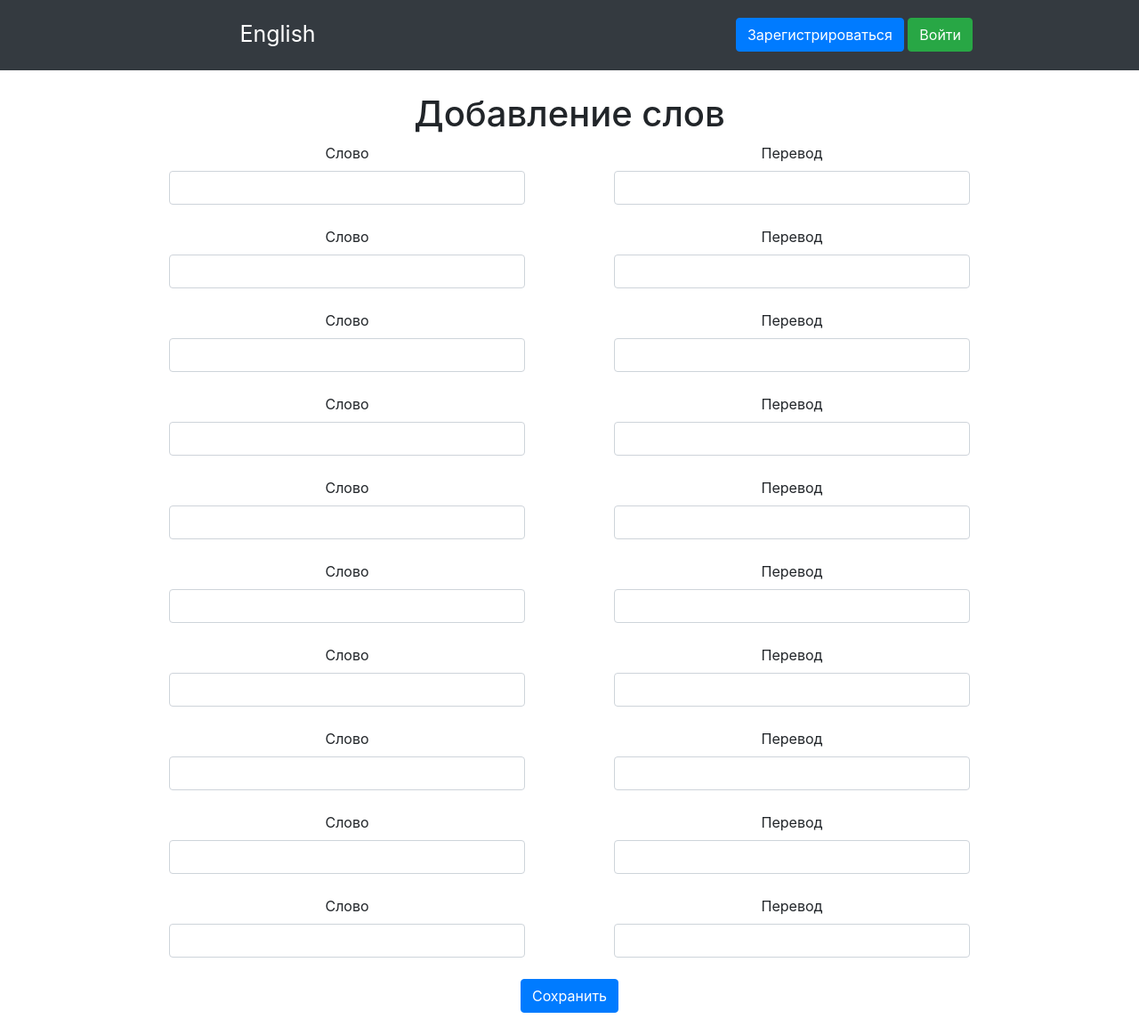
After one commit to DaniilRoitenberg688/english_site, a Flask app: page /add_word/1 in a window 1280 px wide. The commit adds this page. Shown: the whole page at 89% size. Run offline with Flask 3, Linux system fonts and the light colour scheme; some libraries are stand-ins or nearby versions.

Commit message:
Добавление слов. Наконец-то!

```diff
--- a/forms/modules_forms.py
+++ b/forms/modules_forms.py
@@ -1,8 +1,43 @@
 from flask_wtf import FlaskForm
 from wtforms import PasswordField, StringField, SubmitField, EmailField, BooleanField, TextAreaField
 from wtforms.validators import DataRequired
+
 
 class CreateModule(FlaskForm):
     name = StringField('Название модуля', validators=[DataRequired()])
     description = StringField('Описание модуля(пару слов)', validators=[DataRequired()])
     submit = SubmitField('Создать', validators=[DataRequired()])
+
+
+class AddWord(FlaskForm):
+    word1 = StringField('Слово' )
+    translation1 = StringField('Перевод')
+
+    word2 = StringField('Слово')
+    translation2 = StringField('Перевод')
+
+    word3 = StringField('Слово')
+    translation3 = StringField('Перевод')
+
+    word4 = StringField('Слово')
+    translation4 = StringField('Перевод')
+
+    word5 = StringField('Слово')
+    translation5 = StringField('Перевод')
+
+    word6 = StringField('Слово')
+    translation6 = StringField('Перевод')
+
+    word7 = StringField('Слово')
+    translation7 = StringField('Перевод')
+
+    word8 = StringField('Слово')
+    translation8 = StringField('Перевод')
+
+    word9 = StringField('Слово')
+    translation9 = StringField('Перевод')
+
+    word10 = StringField('Слово')
+    translation10 = StringField('Перевод')
+
+    save_btn = SubmitField('Сохранить')
--- a/main.py
+++ b/main.py
@@ -6,7 +6,7 @@ from flask_login import LoginManager, login_user, logout_user, current_user
 from data.db_session import create_session, global_init
 from data.modules import Module
 from data.users import User
-from forms.modules_forms import CreateModule
+from forms.modules_forms import CreateModule, AddWord
 from forms.user_form import LoginForm, RegisterForm, RegisterStudentForm
 
 app = Flask(__name__)
@@ -140,17 +140,23 @@ def add_module():
     form = CreateModule()
     if form.validate_on_submit():
         sess = create_session()
+
+        all_modules_names = sess.query(Module.name).all()
+
+        if form.name.data in all_modules_names:
+            return render_template('new_module.html', form=form,
+                                   message='Такой модуль уже есть. Придумайте другое название',
+                                   title='Создание модуля')
+
         module = Module(name=form.name.data,
                         description=form.description.data,
                         words=f'{form.name.data}.csv',
                         teacher=current_user.id)
+
         sess.add(module)
 
-
-        with open(f'static/words/{module.words}', 'w') as file:
-            writer = csv.DictWriter(file, fieldnames=['word', 'translation'], delimiter=';',
-                                    quoting=csv.QUOTE_NONNUMERIC)
-            writer.writeheader()
+        with open(f'static/words/{module.words}', 'w', newline='') as file:
+            pass
 
         for student in sess.query(User).filter(User.teacher == current_user.email):
             if student.modules:
@@ -160,7 +166,6 @@ def add_module():
             else:
                 student.modules = f'{module.id}: {0}'
 
-
         sess.commit()
 
         return redirect('/all_modules')
@@ -168,9 +173,53 @@ def add_module():
     return render_template('new_module.html', form=form)
 
 
+@app.route('/add_word/<int:module_id>', methods=['GET', 'POST'])
+def add_word(module_id):
+    form = AddWord()
+    if form.validate_on_submit():
+        sess = create_session()
+        module: Module = sess.query(Module).get(module_id)
+        with open(f'static/words/{module.words}', 'r', newline='') as file:
+            data = csv.DictReader(file, delimiter=';', quotechar='"')
+            previous_words = [line for line in data]
+
+        with open(f'static/words/{module.words}', 'w', newline='') as file:
+            writer = csv.DictWriter(file, fieldnames=['id', 'word', 'translation'], delimiter=';',
+                                    quoting=csv.QUOTE_NONNUMERIC)
+            writer.writeheader()
+
+            last_index = 1
+            if previous_words:
+                print(previous_words[-1])
+                last_index = int(previous_words[-1]['id']) + 1
+                print(last_index)
+
+            for line in previous_words:
+                writer.writerow(line)
+
+            for i in range(1, 11):
+                word = form.data[f'word{i}']
+                translation = form.data[f'translation{i}']
+                if word and translation:
+                    writer.writerow({'id': str(last_index), 'word': word, 'translation': translation})
+
+                    last_index += 1
+
+        return redirect('/all_modules')
+
+    return render_template('add_word.html', form=form, title='Добавление слов')
+
+
+@app.route('/edit_module/<int:module_id>', methods=['GET', 'POST'])
+def edit_module(module_id):
+    sess = create_session()
+    module = sess.query(Module).get(module_id)
+    return render_template('edit_module.html', module=module, title='Изменение модуля')
+
+
 def main():
     global_init('db/users.db')
-    app.run('127.0.0.1', 8000)
+    app.run('127.0.0.1', 5000)
 
 
 if __name__ == '__main__':
--- a/static/css/style.css
+++ b/static/css/style.css
@@ -4,3 +4,23 @@
 .name {color: white}
 .btn {font-color: white}
 main {margin: 25px}
+
+.block{
+    display: flex;
+    flex-direction: row;
+    justify-content: flex-start;
+    justify-content: center;
+    align-items: center;
+    text-align: center;
+}
+
+.con {
+       margin-left: 50px;
+       margin-right: 50px;
+       width: 400px;
+}
+
+.edit_module_p {
+font-size: 27px;
+
+}
--- a/static/words/test1.csv
+++ /dev/null
@@ -1 +0,0 @@
-"word";"translation"
--- a/static/words/test2.csv
+++ /dev/null
@@ -1 +0,0 @@
-"word";"translation"
--- a/static/words/test3.csv
+++ /dev/null
@@ -1 +0,0 @@
-"word";"translation"
--- /dev/null
+++ b/templates/add_word.html
@@ -0,0 +1,143 @@
+{% extends "base.html" %}
+
+{% block content %}
+<h1 class="text-center">Добавление слов</h1>
+<form action="" method="post">
+    {{ form.hidden_tag() }}
+    <div class="block">
+        <div class="con">
+            {{ form.word1.label }}
+            {{ form.word1(class="form-control word") }}
+        </div>
+
+        <div class="con">
+            {{ form.translation1.label }}
+            {{ form.translation1(class="form-control word") }}
+        </div>
+    </div>
+    <br>
+
+    <div class="block">
+        <div class="con">
+            {{ form.word2.label }}
+            {{ form.word2(class="form-control word") }}
+        </div>
+
+        <div class="con">
+            {{ form.translation2.label }}
+            {{ form.translation2(class="form-control word") }}
+        </div>
+    </div>
+    <br>
+
+    <div class="block">
+        <div class="con">
+            {{ form.word3.label }}
+            {{ form.word3(class="form-control word") }}
+        </div>
+
+        <div class="con">
+            {{ form.translation3.label }}
+            {{ form.translation3(class="form-control word") }}
+        </div>
+    </div>
+    <br>
+
+    <div class="block">
+        <div class="con">
+            {{ form.word4.label }}
+            {{ form.word4(class="form-control word") }}
+        </div>
+
+        <div class="con">
+            {{ form.translation4.label }}
+            {{ form.translation4(class="form-control word") }}
+        </div>
+    </div>
+    <br>
+
+
+    <div class="block">
+        <div class="con">
+            {{ form.word5.label }}
+            {{ form.word5(class="form-control word") }}
+        </div>
+
+        <div class="con">
+            {{ form.translation5.label }}
+            {{ form.translation5(class="form-control word") }}
+        </div>
+    </div>
+    <br>
+
+    <div class="block">
+        <div class="con">
+            {{ form.word6.label }}
+            {{ form.word6(class="form-control word") }}
+        </div>
+
+        <div class="con">
+            {{ form.translation6.label }}
+            {{ form.translation6(class="form-control word") }}
+        </div>
+    </div>
+    <br>
+
+    <div class="block">
+        <div class="con">
+            {{ form.word7.label }}
+            {{ form.word7(class="form-control word") }}
+        </div>
+
+        <div class="con">
+            {{ form.translation7.label }}
+            {{ form.translation7(class="form-control word") }}
+        </div>
+    </div>
+    <br>
+
+    <div class="block">
+        <div class="con">
+            {{ form.word8.label }}
+            {{ form.word8(class="form-control word") }}
+        </div>
+
+        <div class="con">
+            {{ form.translation8.label }}
+            {{ form.translation8(class="form-control word") }}
+        </div>
+    </div>
+    <br>
+
+    <div class="block">
+        <div class="con">
+            {{ form.word9.label }}
+            {{ form.word9(class="form-control word") }}
+        </div>
+
+        <div class="con">
+            {{ form.translation9.label }}
+            {{ form.translation9(class="form-control word") }}
+        </div>
+    </div>
+    <br>
+
+    <div class="block">
+        <div class="con">
+            {{ form.word10.label }}
+            {{ form.word10(class="form-control word") }}
+        </div>
+
+        <div class="con">
+            {{ form.translation10.label }}
+            {{ form.translation10(class="form-control word") }}
+        </div>
+    </div>
+    <br>
+
+
+    <div class="text-center">{{ form.save_btn(type="submit", class="btn btn-primary") }}</div>
+    {{message}}
+
+</form>
+{% endblock %}
--- a/templates/base.html
+++ b/templates/base.html
@@ -11,8 +11,8 @@
           integrity="sha384-Vkoo8x4CGsO3+Hhxv8T/Q5PaXtkKtu6ug5TOeNV6gBiFeWPGFN9MuhOf23Q9Ifjh"
           rel="stylesheet">
 
-    <link href="static/css/style.css" rel="stylesheet">
-    <link href="static/img/logo.png" rel="shortcut icon" type="image/png">
+    <link href="{{ url_for('static', filename='css/style.css') }}" rel="stylesheet">
+
     <title>{{ title }}</title>
 </head>
 <body>
--- a/templates/index.html
+++ b/templates/index.html
@@ -1,7 +1,7 @@
 {% extends "base.html" %}
 {% block content %}
 {% if not current_user.is_authenticated %}
-    <h1>Зарегистрируйтесь или войдите</h1>
+    <h1 class="text-center">Зарегистрируйтесь или войдите</h1>
 
 {% endif %}
 {% endblock %}
--- a/templates/new_module.html
+++ b/templates/new_module.html
@@ -23,8 +23,9 @@
     </p>
     {% endfor %}
     </p>
-
-    <h3>Слова придется добавить чуть позже</h3>
+    <br>
+    <h4>Слова придется добавить чуть позже</h4>
+    <br>
     <p>{{ form.submit(type="submit", class="btn btn-primary") }}</p>
     {{message}}
 
--- a/templates/see_all_modules.html
+++ b/templates/see_all_modules.html
@@ -24,8 +24,8 @@
         <th scope="col">{{ loop.index }}</th>
         <th scope="col">{{ module.name }}</th>
         <th scope="col">{{ module.description }}</th>
-        <th scope="col"><a class="btn btn-primary" href="#">Add</a></th>
-        <th scope="col"><a class="btn btn-primary" href="#">Edit</a></th>
+        <th scope="col"><a class="btn btn-primary" href="/add_word/{{module.id}}">Add</a></th>
+        <th scope="col"><a class="btn btn-primary" href="/edit_module/{{module.id}}">Edit</a></th>
     </tr>
     {% endfor %}
 
```
Also changed, not shown: static/words/test.csv (+12 -1 lines), templates/edit_module.html (added, +16 -0 lines), db/users.db.
